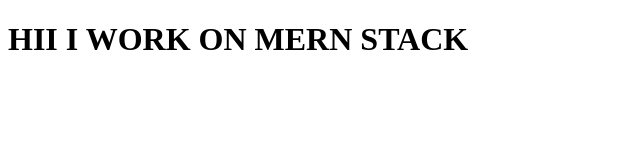
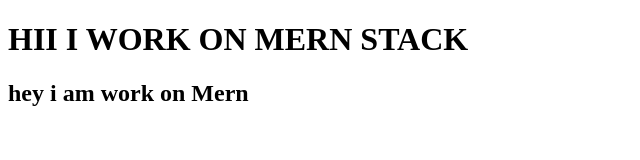
Before and after one commit to shashankvikashji/FSDITC2025, a plain HTML site: page index.html in a window 1280 px wide. Shown: the whole page, without its empty margins (0-640 px from the left). Drawn offline with Linux system fonts and the light colour scheme.

Commit message:
I work on mern

```diff
--- a/index.html
+++ b/index.html
@@ -7,5 +7,8 @@
 </head>
 <body>
        <h1>  HII I WORK ON MERN STACK </h1>
+       <div>
+        <h2> hey i am work on Mern </h2>
+       </div>
 </body>
 </html>
```
